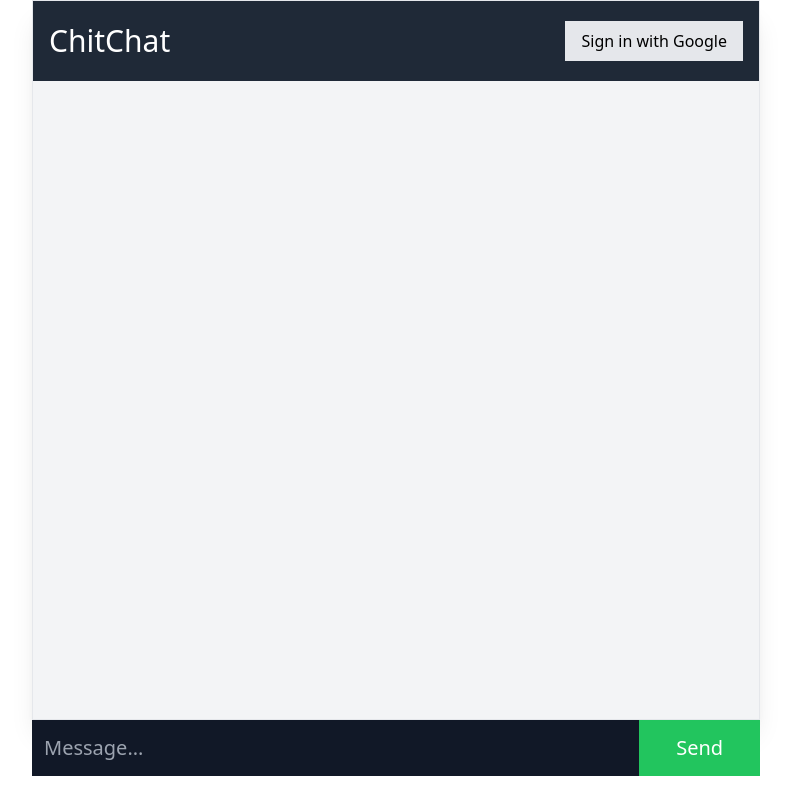
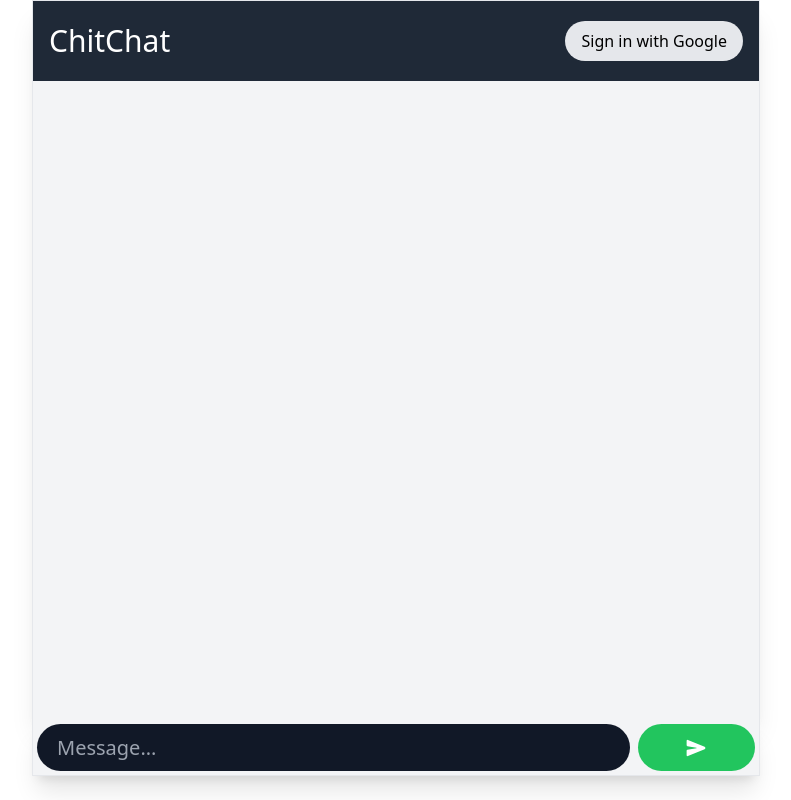
Before and after one commit to Shreyansh-Agrawal/SociaBay, a React (Create React App) app: page / in a window 1280 px wide. Shown: the whole page, without its empty margins (244-1035 px from the left). Built offline with nearby package versions, Linux system fonts and the light colour scheme; no server answers.

Commit message:
ui fixes

```diff
--- a/package.json
+++ b/package.json
@@ -11,6 +11,7 @@
     "react-dom": "^18.2.0",
     "react-firebase-hooks": "^5.1.1",
     "react-google-button": "^0.7.2",
+    "react-icons": "^4.10.1",
     "react-scripts": "5.0.1",
     "web-vitals": "^2.1.4"
   },
--- a/src/App.js
+++ b/src/App.js
@@ -7,8 +7,8 @@ import Chat from "./components/Chat";
 import SendMessage from "./components/SendMessage";
 
 const style = {
-  appContainer: `max-w-[728px] mx-auto text-center`,
-  sectionContainer: `flex flex-col min-h-[90vh] bg-gray-100 shadow-xl border realtive`,
+  appContainer: `max-w-[728px] mx-auto text-center bg-gray-800`,
+  sectionContainer: `flex flex-col min-h-[90vh] bg-gray-100 shadow-xl border border-b-0 realtive`,
 };
 
 function App() {
--- a/src/components/Chat.js
+++ b/src/components/Chat.js
@@ -1,8 +1,8 @@
-import React, { useState, useEffect, useRef } from "react";
+import React, { useState, useEffect } from "react";
 import Message from "./Message";
 import { query, collection, onSnapshot, orderBy } from "firebase/firestore";
 import { db } from "../firebase";
-import SendMessage from "./SendMessage";
+// import SendMessage from "./SendMessage";
 
 const style = {
   main: `flex flex-col p-[10px] relative`,
@@ -10,7 +10,7 @@ const style = {
 
 const Chat = () => {
   const [messages, setMessages] = useState([]);
-  const scroll = useRef();
+  // const scroll = useRef();
 
   useEffect(() => {
     const q = query(collection(db, "messages"), orderBy("timestamp"));
--- a/src/components/Message.js
+++ b/src/components/Message.js
@@ -2,10 +2,10 @@ import React from "react";
 import { auth } from "../firebase";
 
 const style = {
-  message: `flex items-center shadow-xl m-4 py-2 px-3 rounded-tl-full rounded-tr-full`,
+  message: `flex items-center shadow-xl m-4 py-2 px-3 rounded-tl-3xl rounded-tr-3xl max-w-[250px]`,
   name: `absolute mt-[-4rem] text-gray-600 text-xs`,
-  sent: `bg-[#395dff] text-white flex-row-reverse text-end float-right rounded-bl-full`,
-  received: `bg-[#e5e5ea] text-black float-left rounded-br-full`,
+  sent: `bg-[#395dff] text-white flex-row-reverse text-start float-right rounded-bl-3xl`,
+  received: `bg-[#e5e5ea] text-black float-left text-start rounded-br-3xl`,
 };
 
 const Message = ({ message }) => {
--- a/src/components/SendMessage.js
+++ b/src/components/SendMessage.js
@@ -1,11 +1,12 @@
 import React, { useState } from "react";
 import {auth, db} from '../firebase'
 import { addDoc, collection, serverTimestamp } from "firebase/firestore";
+import { IoSend } from "react-icons/io5";
 
 const style = {
-  form: `h-14 w-full max-w-[728px] flex text-xl absolute bottom-0 position: sticky`,
-  input: `w-full text-xl p-3 bg-gray-900 text-white outline-none border-none`,
-  button: `w-[20%] text-white bg-green-500`,
+  form: `h-14 w-full max-w-[728px] bg-gray-100 shadow-xl border border-t-0 flex text-xl absolute bottom-0 position: sticky`,
+  input: `w-full text-xl p-5 bg-gray-900 text-white outline-none border-none rounded-full m-1`,
+  button: `w-[20%] flex text-white justify-center items-center bg-green-500 rounded-full m-1`,
 };
 
 const SendMessage = ({scroll}) => {
@@ -37,7 +38,7 @@ const SendMessage = ({scroll}) => {
         placeholder="Message..."
       />
       <button className={style.button} type="submit">
-        Send
+        <IoSend />
       </button>
     </form>
   );
--- a/src/components/SignIn.js
+++ b/src/components/SignIn.js
@@ -4,9 +4,9 @@ import GoogleButton from 'react-google-button'
 import {auth} from '../firebase'
 
 const style = {
-    wrapper: `flex justify-center`,
-    button: `bg-gray-200 px-4 py-2 hover:bg-gray-100`,
-}
+  wrapper: `flex justify-center`,
+  button: `bg-gray-200 px-4 py-2 hover:bg-gray-100 rounded-full`,
+};
 
 const googleSignIn = () => {
     const provider = new GoogleAuthProvider()
--- a/src/components/SignOut.js
+++ b/src/components/SignOut.js
@@ -2,7 +2,7 @@ import React from "react";
 import { auth } from "../firebase";
 
 const style = {
-  button: `bg-gray-200 px-4 py-2 hover:bg-gray-100`,
+  button: `bg-gray-200 px-4 py-2 hover:bg-gray-100 rounded-full`,
 };
 
 const SignOut = () => {
```
Also changed, not shown: 1 other file (tests, documents, lock files or other folders).
